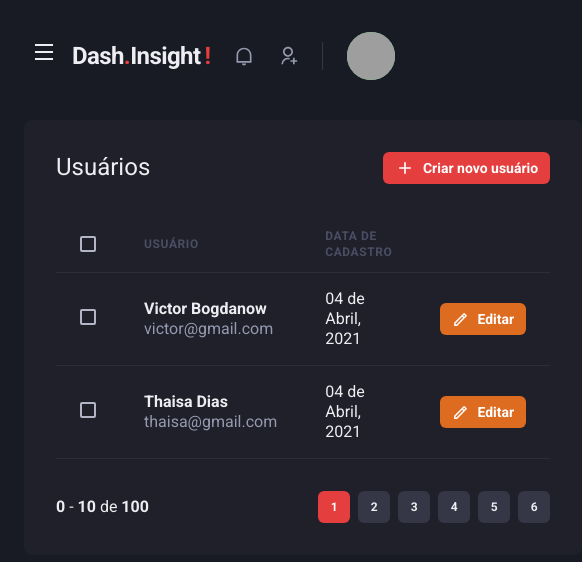
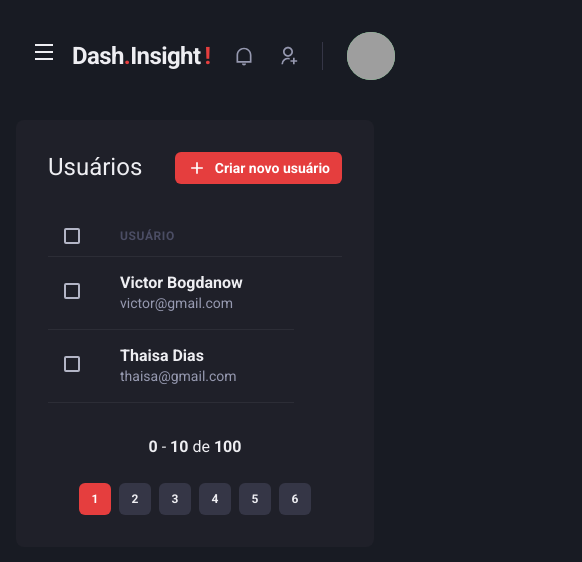
Before and after one commit to Victor-BwD/Dash.Insight, a Next.js app: page /users in a window 390 px wide. Shown: the top 562 px of the page, 582 px wide, since content can reach past the window. Built offline with nearby package versions, Linux system fonts and the light colour scheme; grey boxes are pictures that could not be loaded.

Commit message:
[UPDATED] List responsive

```diff
--- a/src/components/Pagination/index.tsx
+++ b/src/components/Pagination/index.tsx
@@ -3,7 +3,7 @@
 
 export function Pagination() {
     return (
-        <Stack direction="row" mt="8" justify="space-between" align="center" spacing="6">
+        <Stack direction={["column", "row"]} mt="8" justify="space-between" align="center" spacing="6">
             <Box>
                 <strong>0</strong> - <strong>10</strong> de <strong>100</strong>
             </Box>
--- a/src/pages/users/index.tsx
+++ b/src/pages/users/index.tsx
@@ -1,4 +1,4 @@
-import { Box, Button, Checkbox, Flex, Heading, Icon, Table, Tbody, Td, Th, Thead, Tr, Text } from "@chakra-ui/react";
+import { Box, Button, Checkbox, Flex, Heading, Icon, Table, Tbody, Td, Th, Thead, Tr, Text, useBreakpointValue } from "@chakra-ui/react";
 import React from "react";
 import { RiAddLine, RiPencilLine } from "react-icons/ri";
 import { Header } from "../../components/Header";
@@ -6,11 +6,16 @@
 import { Sidebar } from "../../components/Sidebar";
 
 export default function UserList() {
+    const isWideVersion = useBreakpointValue({
+        base: false,
+        lg: true,
+    })
+
     return (
         <Box>
             <Header />
 
-            <Flex width="100%" my="6" maxWidth={1480} mx="auto" px="6">
+            <Flex width="100%" my="6" maxWidth={1480} mx="auto" px={["4", "4","6"]}>
             <Sidebar/>
 
             <Box flex="1" borderRadius={8} bg="gray.800" p="8">
@@ -25,48 +30,39 @@
                 <Table colorScheme="whiteAlpha">
                     <Thead>
                         <Tr>
-                            <Th px="6" color="gray.300" width="8" >
+                            <Th px={["4", "4","6"]} color="gray.300" width="8" >
                                 <Checkbox colorScheme="red"  />
                             </Th>
                             <Th>Usuário</Th>
-                            <Th>Data de cadastro</Th>
+                            { isWideVersion && <Th>Data de cadastro</Th> }
                             <Th width="8"></Th>
                         </Tr>
                     </Thead>
                     <Tbody>
                         <Tr>
-                            <Td px="6">
+                            <Td px={["4", "4","6"]}>
                                 <Checkbox colorScheme="red"  />
                             </Td>
                             <Td>
                                 <Box>
                                     <Text fontWeight="bold">Victor Bogdanow</Text>
-                                    <Text fontsize="sm" color="gray.300">victor@gmail.com</Text>
+                                    <Text fontSize="sm" color="gray.300">victor@gmail.com</Text>
                                 </Box>
                             </Td>
-                            <Td>04 de Abril, 2021</Td>
-                            <Td>
-                            <Button as="a" size="sm" fontSize="sm" colorScheme="orange" leftIcon={<Icon as={RiPencilLine} fontSize="17" />}>
-                                Editar
-                            </Button>
-                            </Td>
+                            { isWideVersion && <Td>04 de Abril, 2021</Td> }
+
                         </Tr>
                         <Tr>
-                            <Td px="6">
+                            <Td px={["4", "4","6"]}>
                                 <Checkbox colorScheme="pink"  />
                             </Td>
                             <Td>
                                 <Box>
                                     <Text fontWeight="bold">Thaisa Dias</Text>
-                                    <Text fontsize="sm" color="gray.300">thaisa@gmail.com</Text>
+                                    <Text fontSize="sm" color="gray.300">thaisa@gmail.com</Text>
                                 </Box>
                             </Td>
-                            <Td>04 de Abril, 2021</Td>
-                            <Td>
-                            <Button as="a" size="sm" fontSize="sm" colorScheme="orange" leftIcon={<Icon as={RiPencilLine} fontSize="17" />}>
-                                Editar
-                            </Button>
-                            </Td>
+                            { isWideVersion && <Td>04 de Abril, 2021</Td> }
                         </Tr>
                     </Tbody>
                 </Table>
```
